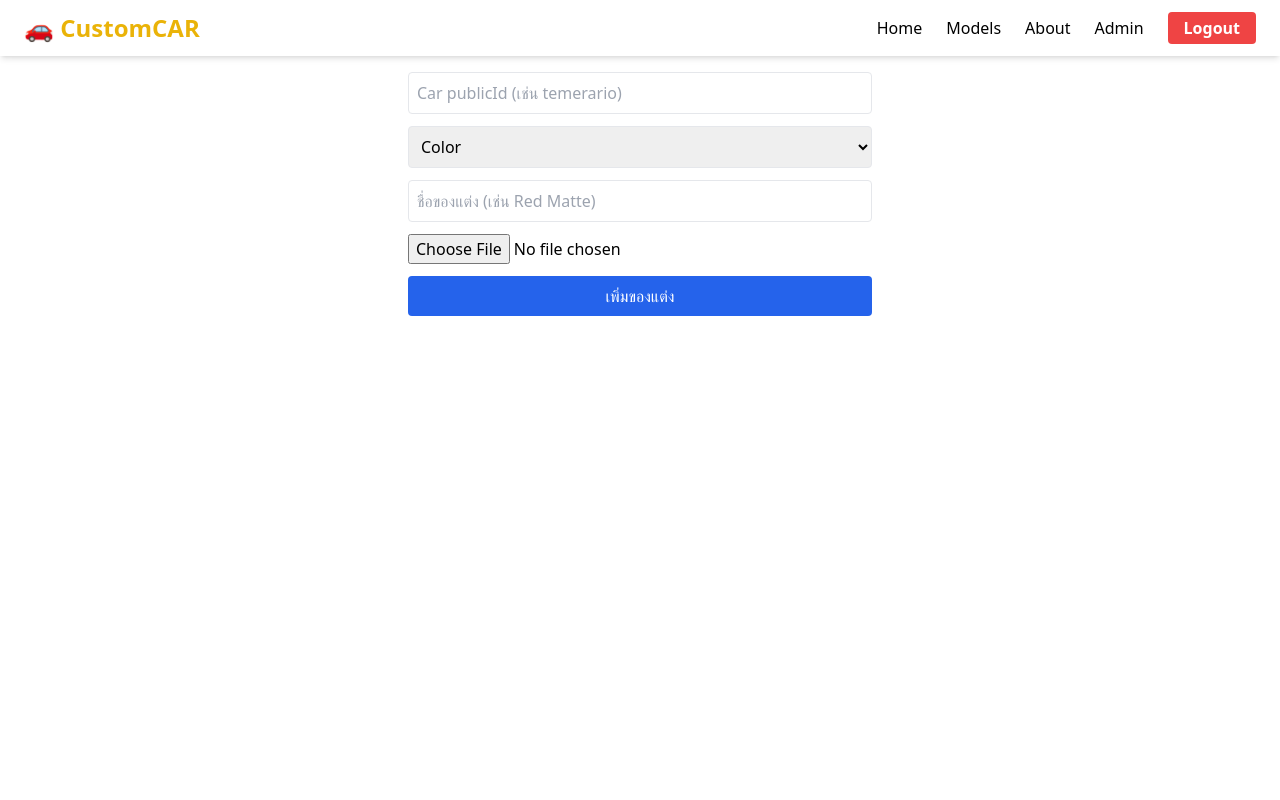
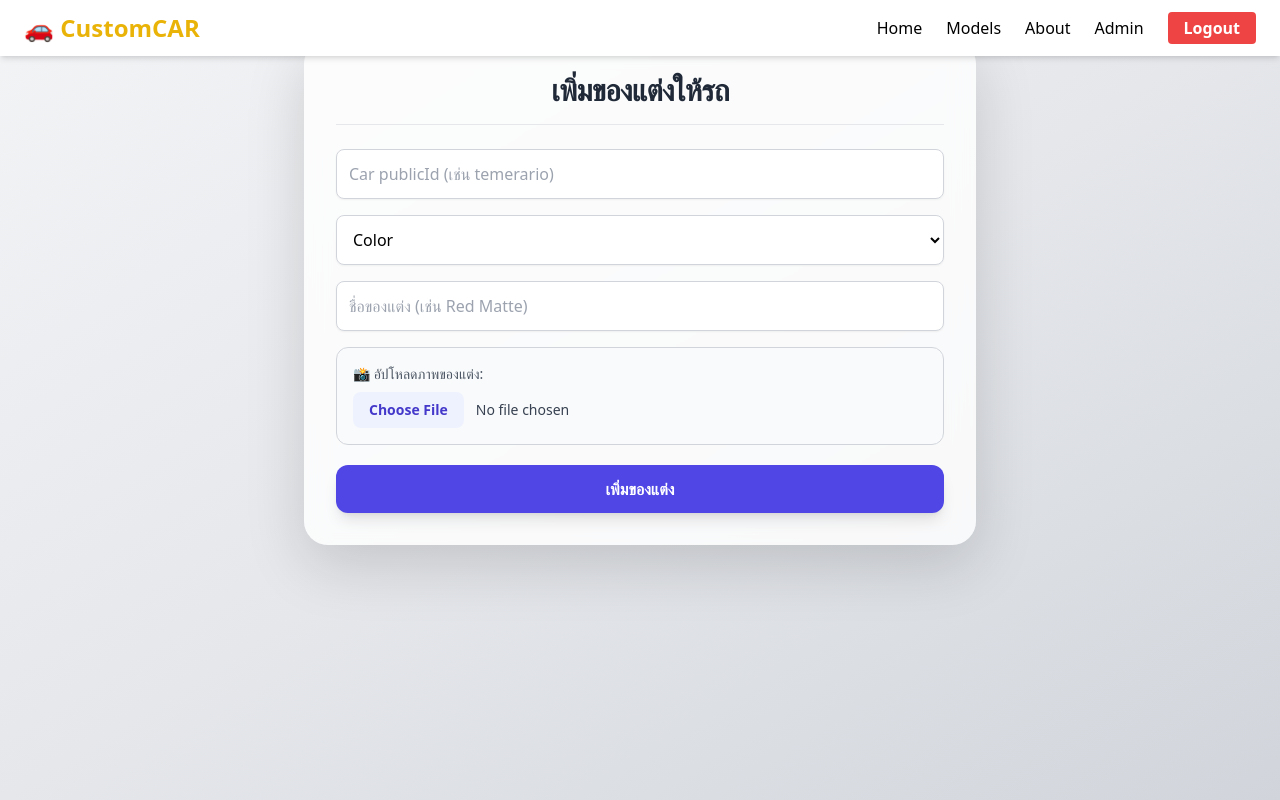
Before and after one commit to Chaisit91/vybas_, a React (Vite) app in the folder proJ/: page /admin/customizations in a window 1280 px wide. Built offline with nearby package versions, Linux system fonts and the light colour scheme; sample sign-in values are in the browser's storage.

Commit message:
debugcarAdmin

```diff
--- a/proJ/src/admin/CarAdmin.tsx
+++ b/proJ/src/admin/CarAdmin.tsx
@@ -1,4 +1,4 @@
-import { useState, useEffect } from "react";
+import { useState, useEffect, useRef } from "react";
 import defaultCars from "../assets/data.json";
 import { uploadImageToCloudinary } from "../services/cloudinary";
 
@@ -18,22 +18,49 @@ export default function CarAdmin() {
     publicId: "",
   });
 
+  const imageRef = useRef<HTMLDivElement | null>(null);
+
   useEffect(() => {
     const saved = localStorage.getItem("car_list_data");
     if (saved) setCars(JSON.parse(saved));
     else setCars(defaultCars);
   }, []);
 
+  // ✅ Upload และแสดงภาพเต็มแบบไม่ครอป
   const handleUpload = async (e: React.ChangeEvent<HTMLInputElement>) => {
     const file = e.target.files?.[0];
     if (!file) return;
+
+    // แสดงภาพจากเครื่องก่อน upload
+    const reader = new FileReader();
+    reader.onload = (event) => {
+      const base64 = event.target?.result as string;
+      setNewCar((prev) => ({ ...prev, image: base64 }));
+    };
+    reader.readAsDataURL(file);
+
+    try {
       const url = await uploadImageToCloudinary(file);
-    if (url) setNewCar((prev) => ({ ...prev, image: url }));
+      if (url) {
+        // ✅ บังคับ Cloudinary ให้ไม่ครอปเลย (fit ภาพเต็ม)
+        const safeUrl = url.replace("/upload/", "/upload/c_fit,f_auto,q_auto/");
+        setNewCar((prev) => ({ ...prev, image: safeUrl }));
+
+        setTimeout(() => {
+          imageRef.current?.scrollIntoView({ behavior: "smooth" });
+        }, 300);
+
+        alert("✅ อัปโหลดรูปภาพสำเร็จ!");
+      }
+    } catch (err) {
+      console.error("Upload failed", err);
+      alert("❌ อัปโหลดรูปภาพไม่สำเร็จ");
+    }
   };
 
   const handleAddCar = () => {
     if (!newCar.name || !newCar.image || !newCar.publicId) {
-      alert("กรุณากรอกข้อมูลให้ครบ");
+      alert("⚠️ กรุณากรอกข้อมูลให้ครบ");
       return;
     }
 
@@ -41,7 +68,6 @@ export default function CarAdmin() {
     setCars(updatedCars);
     localStorage.setItem("car_list_data", JSON.stringify(updatedCars));
     alert("✅ เพิ่มรถใหม่สำเร็จ!");
-
     setNewCar({ name: "", tagline: "", image: "", publicId: "" });
   };
 
@@ -52,73 +78,103 @@ export default function CarAdmin() {
   };
 
   return (
-    <div className="p-6">
-      <h1 className="text-2xl font-bold mb-6">จัดการข้อมูลรถยนต์</h1>
+    <section className="min-h-screen flex flex-col items-center justify-center bg-white text-center pt-24 relative overflow-hidden">
+      <div className="animate-fadeIn w-full max-w-6xl px-4">
+        <h1 className="text-4xl font-bold mb-6 text-gray-900">จัดการข้อมูลรถยนต์</h1>
 
-      {/* ฟอร์มเพิ่มรถ */}
-      <div className="grid grid-cols-1 md:grid-cols-2 gap-4 mb-6">
+        {/* ฟอร์มข้อมูล */}
+        <div className="grid grid-cols-1 md:grid-cols-2 gap-4 mb-10">
           <input
             placeholder="ชื่อรถ (เช่น TEMERARIO)"
             value={newCar.name}
             onChange={(e) => setNewCar({ ...newCar, name: e.target.value })}
-          className="border p-2 rounded"
+            className="border p-3 rounded-lg w-full text-lg"
           />
           <input
             placeholder="แท็กไลน์ (Tagline)"
             value={newCar.tagline}
             onChange={(e) => setNewCar({ ...newCar, tagline: e.target.value })}
-          className="border p-2 rounded"
+            className="border p-3 rounded-lg w-full text-lg"
           />
           <input
             placeholder="Public ID (ไม่ซ้ำ)"
             value={newCar.publicId}
             onChange={(e) => setNewCar({ ...newCar, publicId: e.target.value })}
-          className="border p-2 rounded"
+            className="border p-3 rounded-lg w-full text-lg"
           />
-        <div>
-          <p className="text-sm mb-1">อัปโหลดภาพหลัก:</p>
-          <input type="file" onChange={handleUpload} />
+        </div>
+
+        {/* แสดงภาพ Preview */}
         {newCar.image && (
-            <div className="mt-3">
-              <p className="text-sm text-gray-600 mb-1">พรีวิว:</p>
-              {/* ใช้ขนาดอิงจาก CarSlider */}
+          <div
+            ref={imageRef}
+            className="bg-white text-center rounded-lg shadow-inner pt-16 pb-12 overflow-hidden mt-6"
+          >
+            <h2 className="text-3xl font-bold text-gray-900 mt-6">
+              {newCar.name || "CAR NAME"}
+            </h2>
+            <h1 className="text-4xl md:text-6xl font-extrabold text-gray-800 mt-4 mb-8">
+              {newCar.tagline || "TAGLINE"}
+            </h1>
+
+            {/* ✅ กรอบใหญ่เท่ากับ CarSlider และไม่ครอปภาพ */}
+            <div
+              className="mx-auto drop-shadow-xl transition-transform duration-700 hover:scale-105 rounded-lg overflow-hidden bg-gray-100 flex items-center justify-center"
+              style={{
+                width: "1077.59px",
+                height: "311.3px",
+              }}
+            >
               <img
                 src={newCar.image}
                 alt="Preview"
-                className="w-[80vw] md:w-[60vw] mx-auto drop-shadow-xl rounded-lg object-cover"
+                className="w-full h-full object-contain"
+                style={{ display: "block" }}
               />
             </div>
+          </div>
         )}
-        </div>
+
+        {/* ✅ ปุ่ม Choose File อยู่ด้านล่างสุด */}
+        <div className="mt-6">
+          <p className="text-sm mb-1 text-gray-600">
+            อัปโหลดภาพหลัก (แสดงภาพเต็มในกรอบ 1077.59×311.3)
+          </p>
+          <input type="file" onChange={handleUpload} accept="image/*" />
         </div>
 
+        {/* ปุ่มเพิ่มรถ */}
+        <div className="mt-8">
           <button
             onClick={handleAddCar}
-        className="bg-blue-600 text-white px-6 py-2 rounded hover:bg-blue-700"
+            className="bg-blue-600 text-white px-8 py-3 rounded-lg text-lg hover:bg-blue-700 transition"
           >
             เพิ่มรถใหม่
           </button>
+        </div>
 
         {/* รายการรถ */}
-      <div className="mt-8">
-        <h2 className="text-xl font-semibold mb-3">รายการรถทั้งหมด</h2>
-        <ul className="space-y-2">
+        <div className="mt-12">
+          <h2 className="text-2xl font-semibold mb-4 text-gray-900">
+            รายการรถทั้งหมด
+          </h2>
+          <ul className="space-y-3">
             {cars.map((c) => (
               <li
                 key={c.publicId}
-              className="flex justify-between items-center border p-3 rounded"
+                className="flex justify-between items-center border p-4 rounded-lg shadow-sm hover:shadow-md transition"
               >
-              <div className="flex items-center gap-3">
+                <div className="flex items-center gap-4">
                   <img
                     src={c.image}
                     alt={c.name}
-                  className="w-16 h-10 object-cover rounded"
+                    className="w-20 h-12 object-cover rounded"
                   />
-                <span>{c.name}</span>
+                  <span className="text-lg font-medium">{c.name}</span>
                 </div>
                 <button
                   onClick={() => handleDelete(c.publicId)}
-                className="text-red-600 hover:underline"
+                  className="text-red-600 hover:underline text-sm"
                 >
                   ลบ
                 </button>
@@ -127,5 +183,6 @@ export default function CarAdmin() {
           </ul>
         </div>
       </div>
+    </section>
   );
 }
--- a/proJ/src/admin/CustomizationAdmin.tsx
+++ b/proJ/src/admin/CustomizationAdmin.tsx
@@ -28,14 +28,18 @@ export default function CustomizationAdmin() {
   };
 
   return (
-    <div className="p-6 max-w-lg mx-auto">
-      <h1 className="text-2xl font-bold mb-4 text-center">เพิ่มของแต่งให้รถ</h1>
+    <div className="min-h-screen bg-gradient-to-br from-gray-100 via-gray-200 to-gray-300 py-10">
+      <div className="p-8 max-w-2xl mx-auto bg-white/80 rounded-3xl shadow-[0_20px_60px_rgba(0,0,0,0.15)] backdrop-blur-md">
+        <h1 className="text-3xl font-extrabold mb-6 text-center text-gray-800 border-b pb-4 tracking-tight">
+          เพิ่มของแต่งให้รถ
+        </h1>
 
+        {/* Input Fields */}
         <input
           placeholder="Car publicId (เช่น temerario)"
           value={carId}
           onChange={(e) => setCarId(e.target.value)}
-        className="border p-2 rounded mb-3 block w-full"
+          className="border border-gray-300 p-3 rounded-lg mb-4 block w-full focus:ring-2 focus:ring-indigo-500 focus:outline-none shadow-sm"
         />
 
         <select
@@ -43,7 +47,7 @@ export default function CustomizationAdmin() {
           onChange={(e) =>
             setCategory(e.target.value as "colors" | "wheels" | "spoilers")
           }
-        className="border p-2 rounded mb-3 block w-full"
+          className="border border-gray-300 p-3 rounded-lg mb-4 block w-full focus:ring-2 focus:ring-indigo-500 focus:outline-none shadow-sm bg-white"
         >
           <option value="colors">Color</option>
           <option value="wheels">Wheels</option>
@@ -54,25 +58,43 @@ export default function CustomizationAdmin() {
           placeholder="ชื่อของแต่ง (เช่น Red Matte)"
           value={optionName}
           onChange={(e) => setOptionName(e.target.value)}
-        className="border p-2 rounded mb-3 block w-full"
+          className="border border-gray-300 p-3 rounded-lg mb-4 block w-full focus:ring-2 focus:ring-indigo-500 focus:outline-none shadow-sm"
         />
 
-      <input type="file" onChange={handleUpload} className="mb-3" />
+        {/* Upload */}
+        <div className="border border-gray-300 rounded-xl bg-gray-50 p-4 mb-5">
+          <p className="text-sm text-gray-600 mb-2 font-medium">📸 อัปโหลดภาพของแต่ง:</p>
+          <input
+            type="file"
+            onChange={handleUpload}
+            className="block w-full text-sm text-gray-700 file:mr-3 file:py-2 file:px-4 file:rounded-lg file:border-0 file:text-sm file:font-semibold file:bg-indigo-50 file:text-indigo-700 hover:file:bg-indigo-100"
+          />
+        </div>
 
+        {/* ✅ พรีวิวภาพของแต่ง */}
         {imageUrl && (
+          <div className="my-6 border rounded-2xl bg-gray-100 shadow-inner overflow-hidden">
+            <p className="text-sm text-gray-600 p-3 text-center font-medium bg-white/60 border-b">
+              พรีวิวของแต่ง
+            </p>
+            <div className="bg-white rounded-b-2xl">
               <img
                 src={imageUrl}
                 alt="preview"
-          className="w-32 my-2 rounded shadow-md border"
+                className="w-full h-[60vh] object-contain mx-auto transition-transform duration-500 hover:scale-105"
               />
+            </div>
+          </div>
         )}
 
+        {/* Button */}
         <button
           onClick={handleAdd}
-        className="bg-blue-600 text-white px-4 py-2 rounded hover:bg-blue-700 w-full transition"
+          className="bg-indigo-600 hover:bg-indigo-700 text-white px-6 py-3 rounded-xl font-semibold shadow-lg hover:shadow-xl transition-all duration-300 transform hover:-translate-y-0.5 w-full"
         >
           เพิ่มของแต่ง
         </button>
       </div>
+    </div>
   );
 }
--- a/proJ/src/models/CarSlider.tsx
+++ b/proJ/src/models/CarSlider.tsx
@@ -63,7 +63,7 @@ const CarSlider: React.FC<CarSliderProps> = ({ cars }) => {
         <img
           src={car.image}
           alt={car.name}
-          className="w-[80vw] md:w-[60vw] mx-auto drop-shadow-xl transition-transform duration-700 hover:scale-105 rounded-lg"
+          className="w-[80vw] mx-auto drop-shadow-xl transition-transform duration-700 hover:scale-105 rounded-lg"
         />
 
         <div className="flex gap-4 mt-10 justify-center">
```
Also changed, not shown: proJ/src/services/cloudinary.ts (+9 -2 lines). Lines whose indentation alone changed are shown as unchanged.
